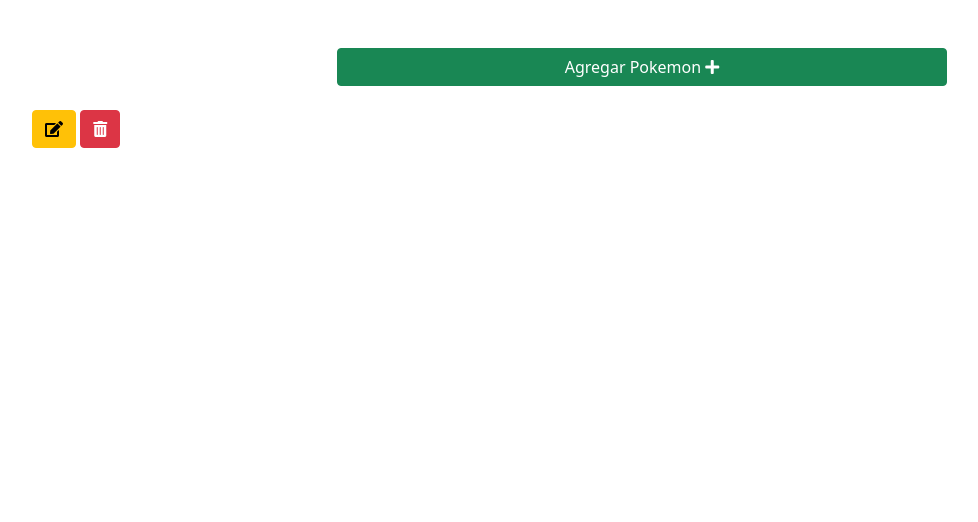
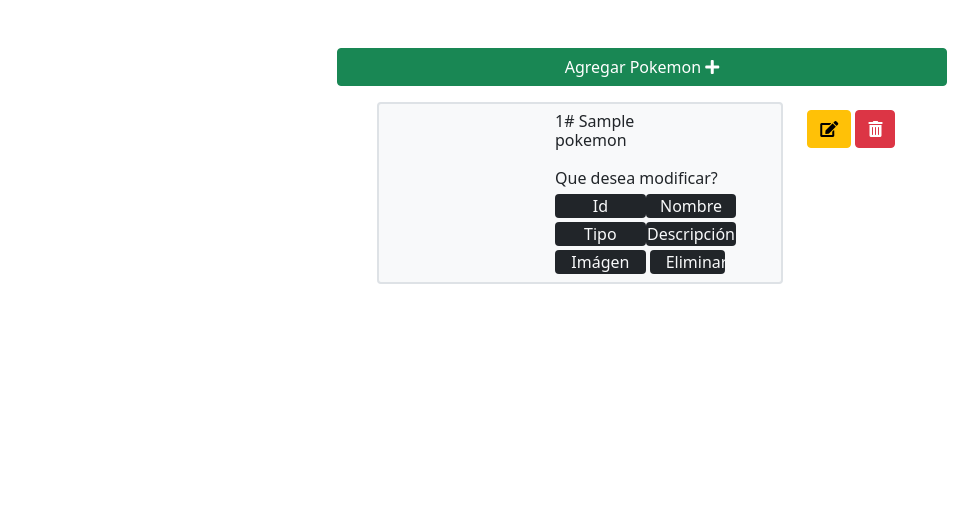
Before and after one commit to LeaRamos/Pokedex, a PHP site: page /editarPokemon.php in a window 1280 px wide. Shown: the part 280-802 px from the top of the page, without its empty margins (16-994 px from the left). Run offline with PHP 8.4, Linux system fonts and the light colour scheme; a user stored in the database is signed in; tables that the repository leaves empty hold one stand-in row (values such as "Sample post"); data that the repository does not hold is empty; some libraries are stand-ins or nearby versions.

Commit message:
Ajustando modificaciones

```diff
--- a/editarPokemon.php
+++ b/editarPokemon.php
@@ -112,23 +112,6 @@ require "mostrarPokemon.php";
 
             ?>
 
-
-
-
-
-
-
-
-
-
-
-
-
-
-
-
-
-                <!--
             <div href="#"
                  class="text-decoration-none bg-light border me-md-4 me-lg-4 me-xl-4 border-2 rounded text-dark col-12 col-sm-6 col-md-5 col-lg-4 row px-1 me-2 mt-3 align-content-center">
 
@@ -136,11 +119,21 @@ require "mostrarPokemon.php";
                     <img src="<?php echo $imgMostrar ?>" class="w-100 border-end border-2"
                          style="max-height: 155px;" alt="">
                 </div>
-                    <div class="col-6 p-2 d-flex flex-row">
-                        <div>
+
+                <div class="col-6 p-2 d-flex flex-column">
+
+                    <div class="d-flex flex-row">
+
                         <h6 class="card-title mb-3"><?php echo $fila["id"] ?># <?php echo($fila["nombre"]) ?></h6>
-                        <img class="col-2 mb-3" src="<?php echo $imgMostrar2 ?>" alt="">
+                        <img class="col-3 ms-2 mb-3" src="<?php echo $imgMostrar2 ?>" alt="">
+
                     </div>
+
+                    <div class="d-flex flex-column">
+
+                        <div>Que desea modificar?</div>
+
+                        <div class="d-flex flex-row flex-wrap">
 
                             <?php
 
@@ -149,24 +142,35 @@ require "mostrarPokemon.php";
 
                                 if (isset($id))
 
-                                    echo "<div class='d-flex'>";
+
                                     /* data-bs-target='#editarPokemon'*/
 
-                                    echo "<button data-bs-toggle='modal' data-bs-target='#edicionPokemon' class='bg-dark col-2 text-decoration-none text-light bg-dark rounded text-center '>Id</button>";
-                                echo "<button data-bs-toggle='modal' data-bs-target='#edicionPokemon' class='bg-dark col-2 text-decoration-none text-light bg-dark rounded text-center '>Nombre</button>";
-                                echo "<button data-bs-toggle='modal' data-bs-target='#edicionPokemon' class='bg-dark col-2 text-decoration-none text-light bg-dark rounded text-center '>Tipo</button>";
-                                echo "<button data-bs-toggle='modal' data-bs-target='#edicionPokemon' class='bg-dark col-2 text-decoration-none text-light bg-dark rounded text-center '>Descripción</button>";
-                                echo "<button data-bs-toggle='modal' data-bs-target='#edicionPokemon' class='bg-dark col-2 text-decoration-none text-light bg-dark rounded text-center '>Imágen</button>";
+                                    echo "<a data-bs-toggle='modal' data-bs-target='#edicionPokemon' class='bg-dark col-6 mt-1 text-decoration-none text-light bg-dark rounded text-center '>Id</a>";
+                                echo "<a data-bs-toggle='modal' data-bs-target='#edicionPokemon' class='bg-dark col-6 mt-1 text-decoration-none text-light bg-dark rounded text-center '>Nombre</a>";
+                                echo "<a data-bs-toggle='modal' data-bs-target='#edicionPokemon' class='bg-dark col-6 mt-1 text-decoration-none text-light bg-dark rounded text-center '>Tipo</a>";
+                                echo "<a data-bs-toggle='modal' data-bs-target='#edicionPokemon' class='bg-dark col-6 mt-1 text-decoration-none text-light bg-dark rounded text-center '>Descripción</a>";
+                                echo "<a data-bs-toggle='modal' data-bs-target='#edicionPokemon' class='bg-dark col-6 mt-1 text-decoration-none text-light bg-dark rounded text-center '>Imágen</a>";
 
-                                echo "</div>";
+
                                 include "modalEdicion.php";
 
                                 /*echo "<a data-bs-toggle='modal' data-bs-target='#editarPokemon' href='editarPokemon.php?id=$id' class='bg-dark col-6 text-decoration-none text-light bg-dark rounded text-center mt-2'>Editar</a>";*/
                             }
-                            /*echo "<a href='borrarPokemon.php?id=$id' class='bg-dark text-decoration-none px-1 text-light bg-dark rounded text-center'>Eliminar</a>";*/
+                            echo "<a href='borrarPokemon.php?id=$id' class='bg-dark text-decoration-none px-1 text-light bg-danger col-5 ms-1 mt-1 px-3 rounded text-center'>Eliminar</a>";
                             ?>
+
                         </div>
 
+                        <div>
+
+                        </div>
+
+
+                    </div>
+
+                </div>
+
+            </div>
 
                         <?php
             if (isset($_SESSION["usuario"])) { ?>
@@ -188,33 +192,6 @@ require "mostrarPokemon.php";
 
         </div>
         -->
-
-
-
-
-
-
-
-
-
-
-
-
-
-
-
-
-
-
-
-
-
-
-
-
-
-
-
 
 
         </div>
```
Lines whose indentation alone changed are shown as unchanged.
